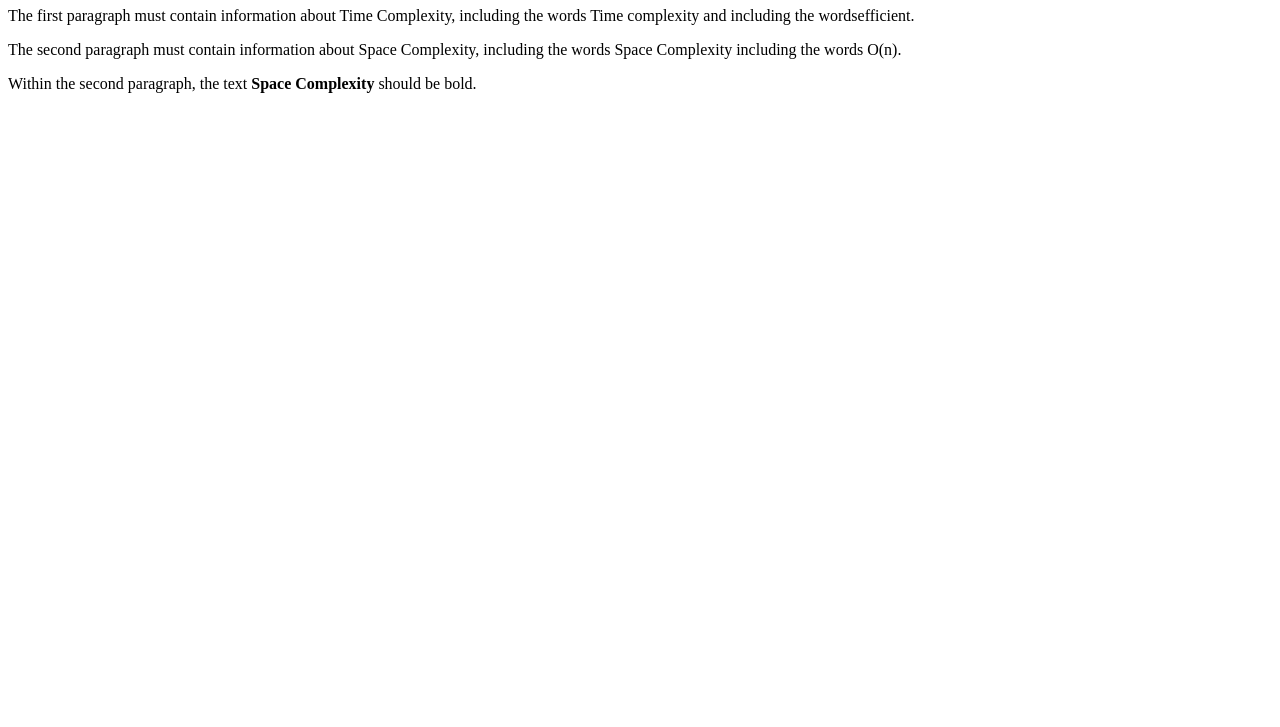
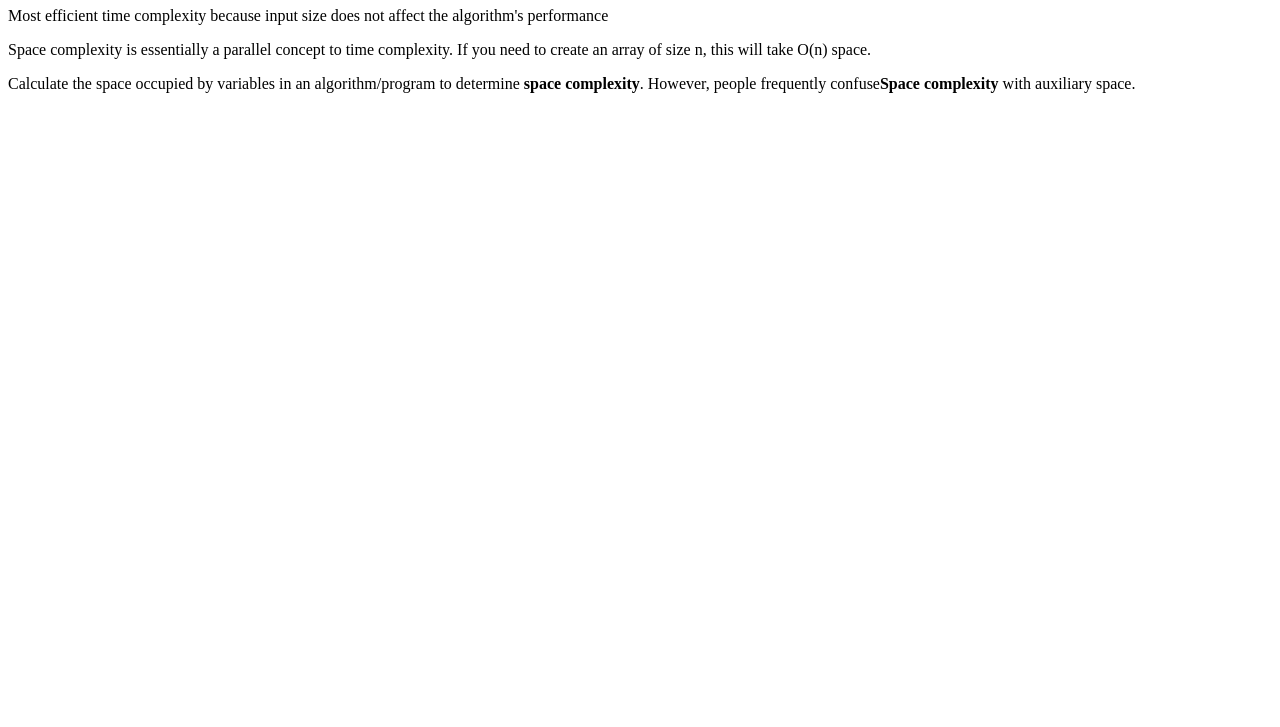
Before and after one commit to acciojob/time-and-space-complexity-anonymous-cloud, a website: page main.html in a window 1280 px wide. Shown: the part 73-800 px from the top of the page. Drawn offline with Linux system fonts and the light colour scheme.

Commit message:
created a submission

```diff
--- a/main.html
+++ b/main.html
@@ -8,11 +8,11 @@
 
 <body>
 	<!-- the entire body must be written by student -->
-
-	<h1>Time and  Space Complexity</h1>
-	<p>The first paragraph must contain information about Time Complexity, including the words Time complexity and  including the wordsefficient.</p>
-	<p>The second paragraph must contain information about Space Complexity, including the words Space Complexity including the words O(n).</p>
-	<p>Within the second paragraph, the text <b>Space Complexity</b> should be bold.</p>
+<h1>Heading for the document Time and  SpaceComplexity </h1>
+	<p> Most efficient time complexity because input size does not affect the algorithm's performance</p>
+	<p>Space complexity is essentially a parallel concept to time complexity. If you need to create an array of size n, this will take O(n) space.</p>
+	<p> Calculate the space occupied by variables in an algorithm/program to determine <b>space complexity</b>. However,
+		people frequently confuse<b>Space complexity </b>with auxiliary space.</p>
     <script type="text/javascript" src="./script.js">
 </script>
 
```
